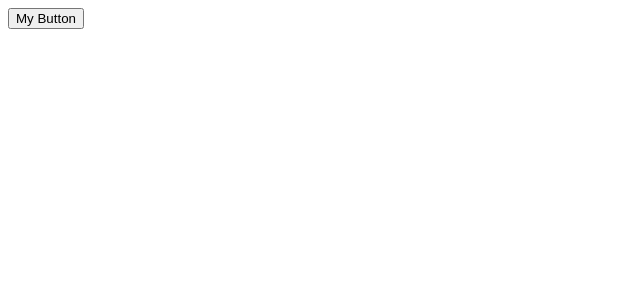
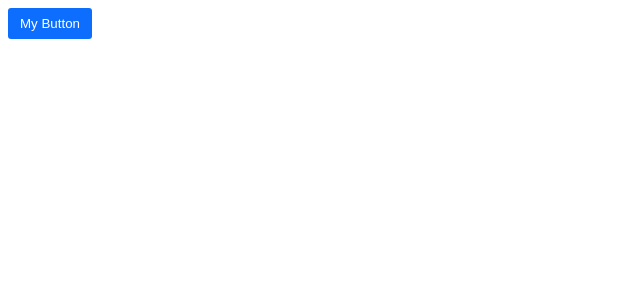
Before and after one commit to lavarius/React18_Dev, a React (Vite) app in the folder react-app/: page / in a window 1280 px wide. Shown: the top 300 px of the page, without its empty margins (0-640 px from the left). Built offline with nearby package versions, Linux system fonts and the light colour scheme.

Commit message:
Create CSS file and folder structure defining base styles and color classes for abutton

```diff
--- a/react-app/src/App.tsx
+++ b/react-app/src/App.tsx
@@ -1,4 +1,4 @@
-import Button from "./components/Button";
+import Button from "./components/Button/Button";
 
 function App() {
   return (
--- /dev/null
+++ b/react-app/src/components/Button/Button.module.css
@@ -0,0 +1,10 @@
+.btn {
+    padding: 8px 12px;
+    border-radius: 3px;
+    border: 0;
+}
+
+.btn-primary {
+    background-color: #0d6efd;
+    color: white;
+}
--- a/react-app/src/components/Button.tsx
+++ b/react-app/src/components/Button/Button.tsx
@@ -1,13 +1,16 @@
-import { ReactNode } from "react";
+import styles from "./Button.module.css";
 
 interface Props {
-  children: ReactNode;
+  children: string;
   color?: "primary" | "secondary" | "danger" | "success";
   onClick: () => void;
 }
 const Button = ({ children, onClick, color = "primary" }: Props) => {
   return (
-    <button className={"btn btn-" + color} onClick={onClick}>
+    <button
+      className={[styles.btn, styles["btn-" + color]].join(" ")}
+      onClick={onClick}
+    >
       {children}
     </button>
   );
```
